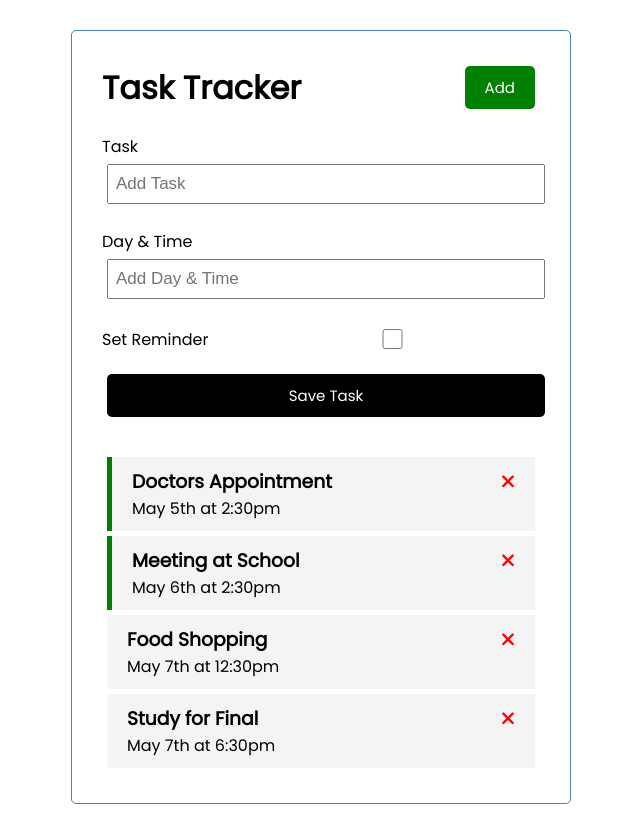
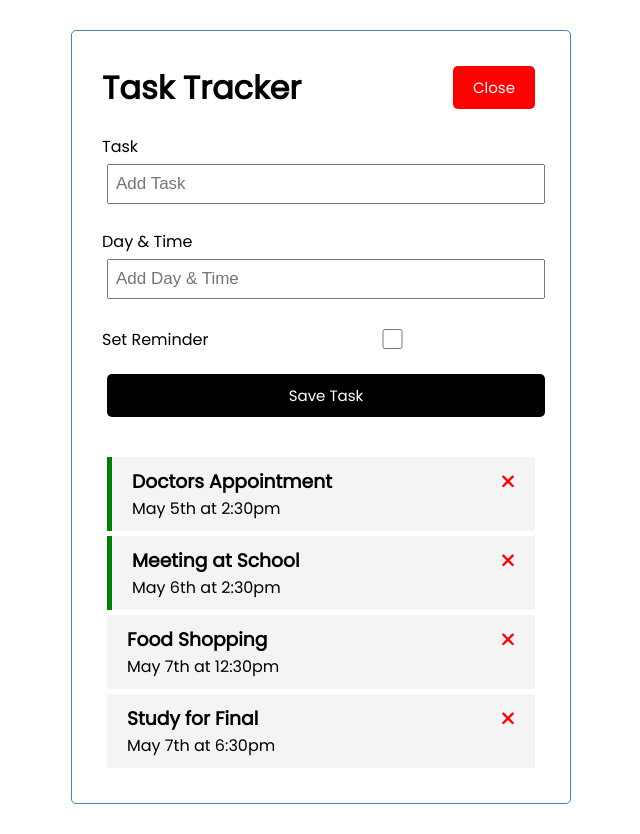
Before and after one commit to dbentler/angular-task-list, an Angular app: page / in a window 1280 px wide. Both pictures are taken after a click on the button "Add". Shown: the whole page, without its empty margins (319-959 px from the left). Built offline with nearby package versions, Linux system fonts and the light colour scheme; data requests are answered from the project's data file.

Commit message:
UI now properly displays depending on if adding new task

```diff
--- a/src/app/components/add-task/add-task.component.html
+++ b/src/app/components/add-task/add-task.component.html
@@ -1,4 +1,4 @@
-<form class="add-form" (ngSubmit)="onSubmit()">
+<form *ngIf="showAddTask" class="add-form" (ngSubmit)="onSubmit()">
     <div class="form-control">
         <label for="text">Task</label>
         <input type="text" name="text" [(ngModel)]="text" id="text" placeholder="Add Task" />
--- a/src/app/components/add-task/add-task.component.ts
+++ b/src/app/components/add-task/add-task.component.ts
@@ -1,4 +1,6 @@
 import { Component, OnInit, Output, EventEmitter } from '@angular/core';
+import { UiService } from 'src/app/services/ui.service';
+import { Subscription } from 'rxjs';
 import { Task } from 'src/app/Tasks';
 
 @Component({
@@ -12,8 +14,12 @@
   text: string;
   day: string;
   reminder: boolean = false;
+  showAddTask: boolean;
+  subscription: Subscription;
 
-  constructor() { }
+  constructor(private uiService: UiService) {
+    this.subscription = this.uiService.onToggle().subscribe((value) => (this.showAddTask = value));
+  }
 
   ngOnInit(): void {
   }
--- a/src/app/components/header/header.component.html
+++ b/src/app/components/header/header.component.html
@@ -1,8 +1,8 @@
 <header>
     <h1>{{ title }}</h1>
     <app-button
-    color="green"
-    text="Add"
+    color="{{showAddTask ? 'red' : 'green'}}"
+    text="{{showAddTask ? 'Close' : 'Add'}}"
     (btnClick)="toggleAddTask()"
     ></app-button>
 </header>
--- a/src/app/components/header/header.component.ts
+++ b/src/app/components/header/header.component.ts
@@ -1,4 +1,6 @@
 import { Component, OnInit } from '@angular/core';
+import { UiService } from 'src/app/services/ui.service';
+import { Subscription } from 'rxjs';
 
 @Component({
   selector: 'app-header',
@@ -7,12 +9,17 @@
 })
 export class HeaderComponent implements OnInit {
   title: string = 'Task Tracker';
-  constructor() { }
+  showAddTask: boolean = false;
+  subscription: Subscription;
+
+  constructor(private uiService:UiService) {
+    this.subscription = this.uiService.onToggle().subscribe((value) => (this.showAddTask = value));
+  }
 
   ngOnInit(): void {
   }
 
   toggleAddTask(){
-    console.log("toggle");
+    this.uiService.toggleAddTask();
   }
 }
--- /dev/null
+++ b/src/app/services/ui.service.ts
@@ -0,0 +1,21 @@
+import { Injectable } from '@angular/core';
+import { Observable, Subject } from 'rxjs';
+
+@Injectable({
+  providedIn: 'root'
+})
+export class UiService {
+  private showAddTask: boolean = false;
+  private subject = new Subject<any>();
+
+  constructor() { }
+
+  toggleAddTask(): void {
+    this.showAddTask = !this.showAddTask;
+    this.subject.next(this.showAddTask);
+  }
+
+  onToggle(): Observable<any> {
+    return this.subject.asObservable();
+  }
+}
```
Also changed, not shown: 1 other file (tests, documents, lock files or other folders).
